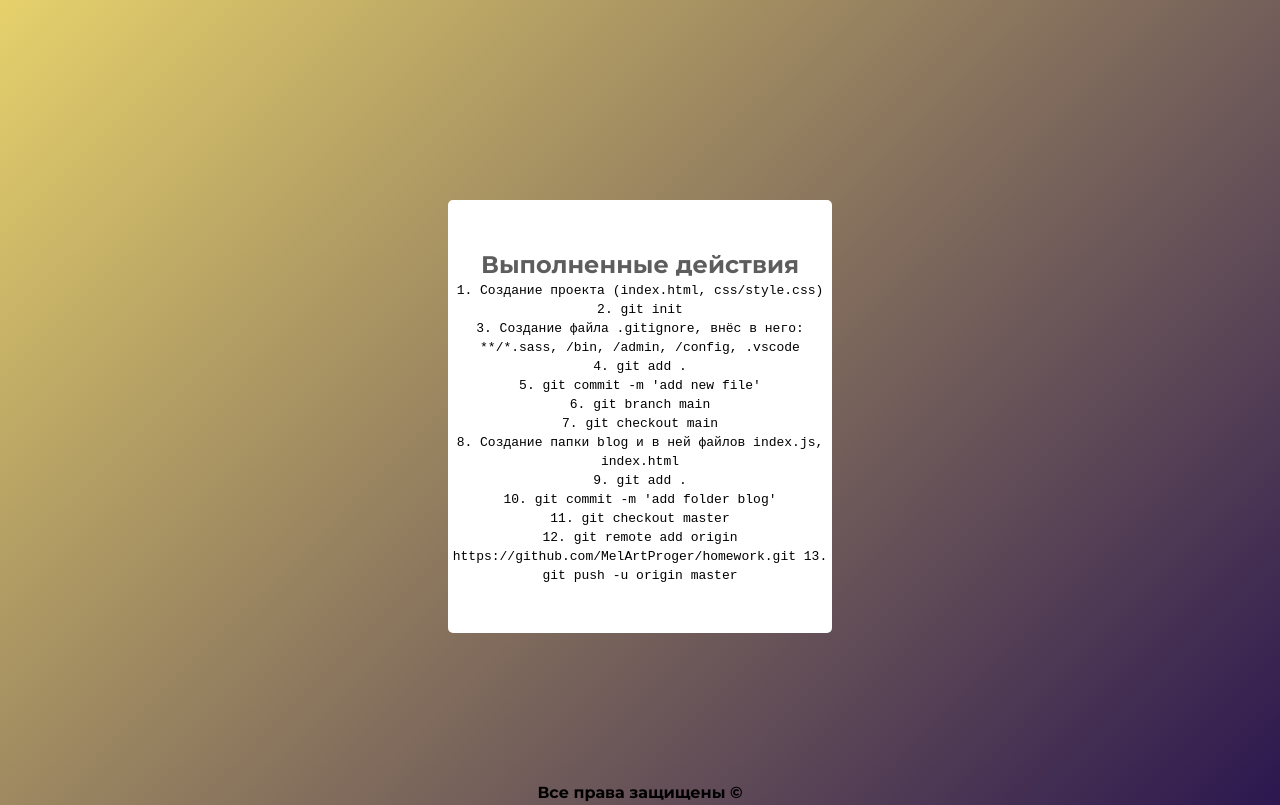
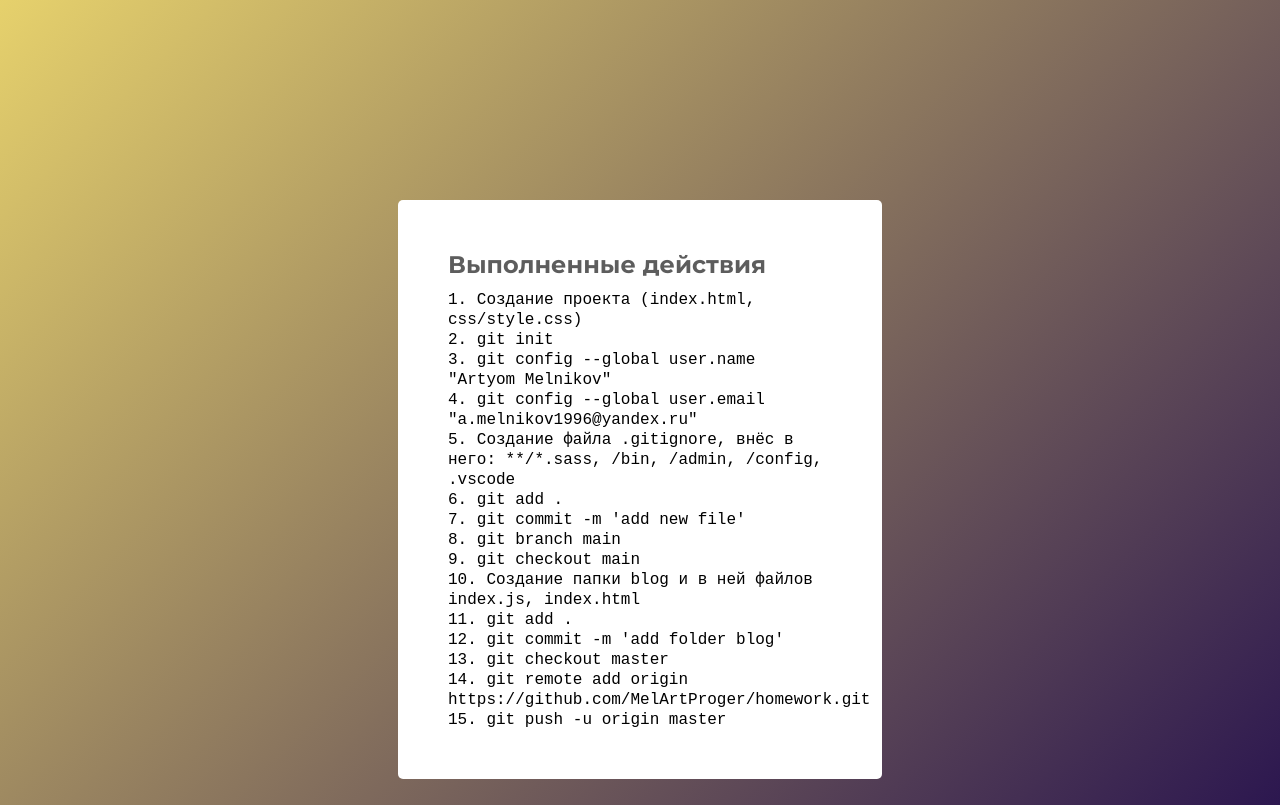
Before and after one commit to MelArtProger/homework, a plain HTML site: page index.html in a window 1280 px wide. Shown: the top 805 px of the page. Drawn offline with Linux system fonts and the light colour scheme.

Commit message:
update index.html and css

```diff
--- a/css/style.css
+++ b/css/style.css
@@ -29,15 +29,19 @@ body {
 .block {
     width: 30%;
     margin: 0 auto;
-    text-align: center;
     background: #fff;
     border-radius: 5px;
-    padding: 50px 0;
+    padding: 50px;
 }
 
 .block h3 {
     color: #5d5d5d;
     font-size: 24px;
+    margin-bottom: 10px;
+}
+
+.block code {
+    font-size: 16px;
 }
 
 .bottom-text {
--- a/index.html
+++ b/index.html
@@ -17,17 +17,19 @@
             <code>
                 1. Создание проекта (index.html, css/style.css)<br>
                 2. git init<br>
-                3. Создание файла .gitignore, внёс в него: **/*.sass, /bin, /admin, /config, .vscode<br>
-                4. git add .<br>
-                5. git commit -m 'add new file'<br>
-                6. git branch main<br>
-                7. git checkout main<br>
-                8. Создание папки blog и в ней файлов index.js, index.html<br>
-                9. git add .<br>
-                10. git commit -m 'add folder blog'<br>
-                11. git checkout master<br>
-                12. git remote add origin https://github.com/MelArtProger/homework.git
-                13. git push -u origin master
+                3. git config --global user.name "Artyom Melnikov"<br>
+                4. git config --global user.email "a.melnikov1996@yandex.ru"<br>
+                5. Создание файла .gitignore, внёс в него: **/*.sass, /bin, /admin, /config, .vscode<br>
+                6. git add .<br>
+                7. git commit -m 'add new file'<br>
+                8. git branch main<br>
+                9. git checkout main<br>
+                10. Создание папки blog и в ней файлов index.js, index.html<br>
+                11. git add .<br>
+                12. git commit -m 'add folder blog'<br>
+                13. git checkout master<br>
+                14. git remote add origin https://github.com/MelArtProger/homework.git<br>
+                15. git push -u origin master
             </code>
         </div>
         <p class="bottom-text">Все права защищены &copy;</p>
```
